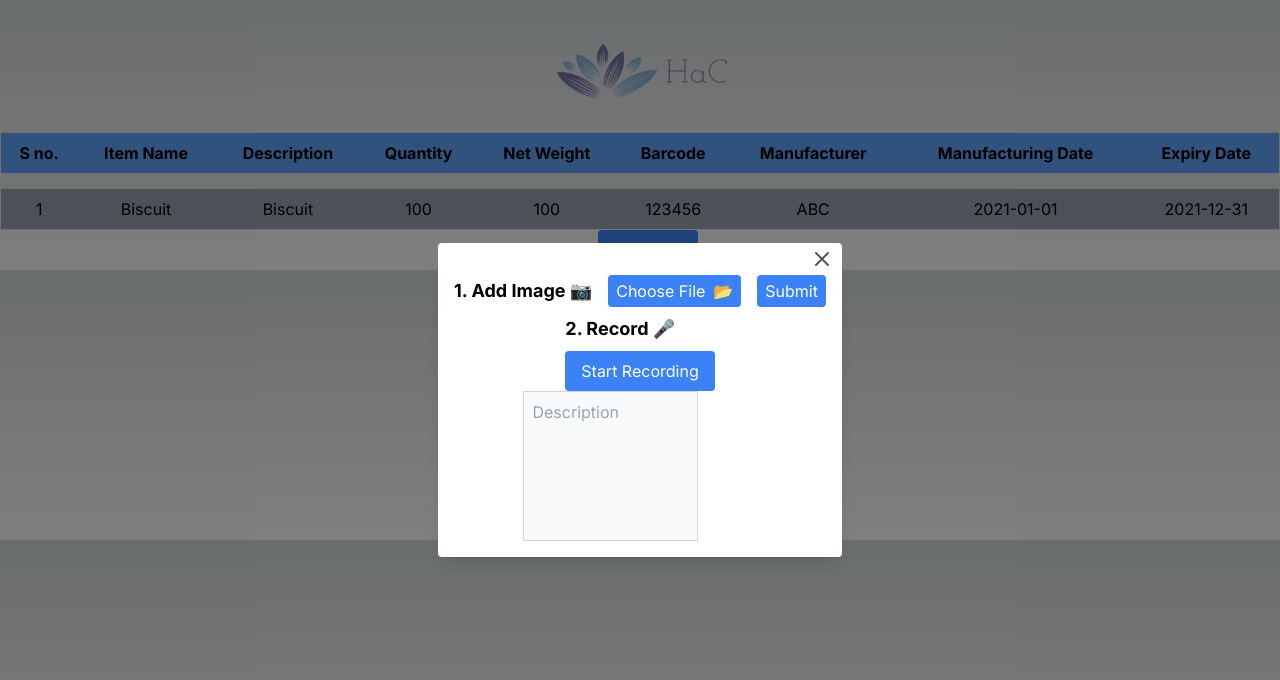
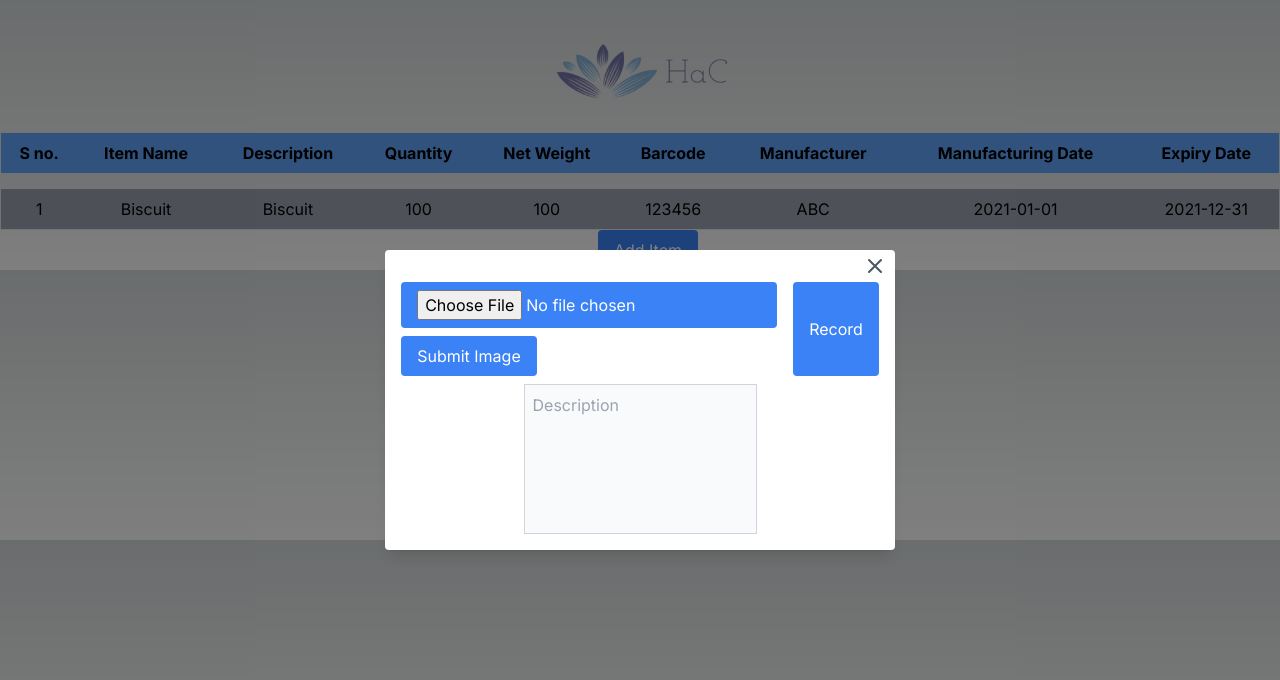
Before and after one commit to stonerrb/hackiiitv, a Next.js app: page / in a window 1280 px wide. Both pictures are taken after a click on the button "Add Item". Shown: the top 680 px of the page. Built offline with nearby package versions, Linux system fonts and the light colour scheme.

Commit message:
Revert "add"
This reverts commit 45f3976fd8b11ac37d82e331c007f56207bdfb60.

```diff
--- a/app/add.js
+++ b/app/add.js
@@ -93,50 +93,37 @@ const AddOptionsPopup = ({ handleClose }) => {
             />
           </svg>
         </button>
-        <div className="flex items-center flex-col mt-4">
-          <form onSubmit={handleSubmit} className="flex items-center space-x-4">
-            <span className="cursor-pointer">
-              <h1 className="font-bold text-black text-lg">1. Add Image 📷</h1>
+
+        <div className="flex space-x-4 mt-4">
+          <form onSubmit={handleSubmit}>
             <input
-                id="imageInput"
               type="file"
               accept="image/*"
               onChange={handleFileChange}
-                className="hidden"
+              className="block mb-2 px-4 py-2 bg-blue-500 text-white rounded hover:bg-blue-700"
             />
-            </span>
-
-            <span className="flex items-center px-2 py-1 bg-blue-500 text-white rounded hover:bg-blue-700 cursor-pointer">
-              <span className="mr-2">Choose File</span>
-              📂
-            </span>
-
             <button
-              className="px-2 py-1 bg-blue-500 text-white rounded hover:bg-blue-700"
+              className="block mb-2 px-4 py-2 bg-blue-500 text-white rounded hover:bg-blue-700"
               type="submit"
-              onClick={handleSubmit}
             >
-              Submit
+              Submit Image
             </button>
           </form>
 
-          <span className="cursor-pointer">
-            <h1 className="font-bold text-black text-lg mt-2">2. Record 🎤</h1>
           <button
-              className={`mt-2 px-4 py-2 ${
+            className={`block mb-2 px-4 py-2 ${
               recordOption === "audio" ? "bg-green-500" : "bg-blue-500"
             } text-white rounded hover:bg-blue-700`}
-              onClick={() => toggleRecordOption("audio")}
+            onClick={toggleRecordOption("audio")}
           >
-              Start Recording
+            Record
           </button>
           {recordOption === "audio" && <AudioRecorder />}
-          </span>
         </div>
 
         <div>
           <textarea
-            className="block w-3/4 p-2 border border-gray-300 bg-slate-50 text-black resize-none"
+            className="block w-full p-2 border border-gray-300 bg-slate-50 text-black resize-none"
             placeholder="Description"
             value={description}
             onChange={handleDescriptionChange}
```
Lines whose indentation alone changed are shown as unchanged.
